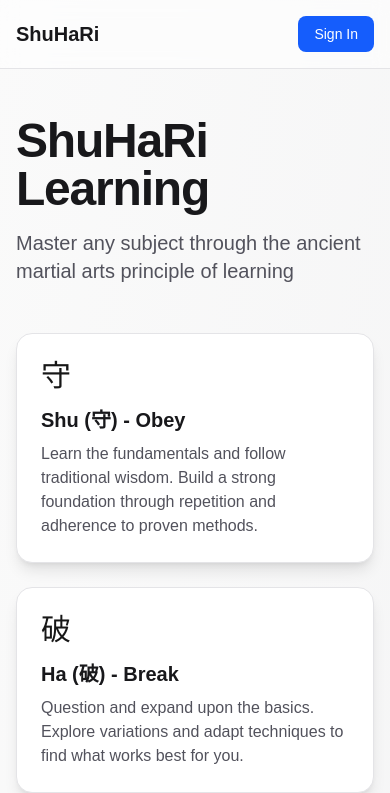
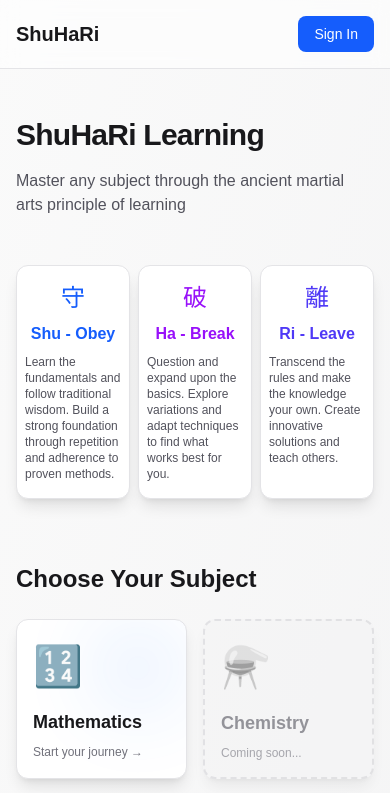
Before and after one commit to softwareByAndi/shuhari_practice, a Next.js app: page / in a window 390 px wide. Shown: the top 793 px of the page. Built offline with nearby package versions, Linux system fonts and the light colour scheme; no server answers.

Commit message:
adjust home page UI for small screens

```diff
--- a/app/layout.tsx
+++ b/app/layout.tsx
@@ -1,6 +1,7 @@
 import type { Metadata, Viewport } from "next";
 import { Geist, Geist_Mono } from "next/font/google";
 import "./globals.css";
+import "./shuhari.css";
 import { AuthProvider } from "@/contexts/AuthContext";
 
 const geistSans = Geist({
--- /dev/null
+++ b/app/page.module.css
@@ -0,0 +1,121 @@
+/* Import Tailwind utilities for CSS Modules */
+@import 'tailwindcss' reference;
+
+/* Layout & Container Styles */
+.pageContainer {
+  @apply min-h-screen bg-gradient-to-br from-zinc-50 to-zinc-100 dark:from-zinc-900 dark:to-black;
+}
+
+.mainContent {
+  @apply mx-auto max-w-7xl px-4 py-12 sm:px-6 lg:px-8;
+}
+
+/* Header Section */
+.headerSection {
+  @apply mb-12;
+}
+
+.pageTitle {
+  @apply text-3xl md:text-4xl lg:text-5xl font-bold tracking-tight text-zinc-900 dark:text-white mb-4;
+}
+
+.pageSubtitle {
+  @apply text-base md:text-lg lg:text-xl text-zinc-600 dark:text-zinc-400 max-w-3xl;
+}
+
+/* ShuHaRi Explanation Section */
+.shuHaRiSection {
+  @apply mb-16 grid gap-2 md:gap-6 grid-cols-3;
+}
+
+.shuHaRiCard {
+  @apply rounded-xl md:rounded-2xl bg-white dark:bg-zinc-800
+         py-4 px-2 md:p-6
+         shadow-lg border border-zinc-200 dark:border-zinc-700;
+}
+
+.shuHaRiSymbol {
+  @apply text-2xl md:text-3xl mb-2 md:mb-3 text-center;
+}
+
+.shuHaRiTitle {
+  @apply md:text-lg lg:text-xl font-semibold mb-2 text-center;
+}
+
+.shuHaRiDescription {
+  @apply text-xs md:text-sm md:text-base text-zinc-600 dark:text-zinc-400;
+}
+
+/* Subjects Section */
+.subjectsSection {
+  @apply mb-16;
+}
+
+.sectionTitle {
+  @apply text-2xl md:text-3xl font-bold mb-6 text-zinc-900 dark:text-white;
+}
+
+.subjectsGrid {
+  @apply grid gap-4 md:gap-6 grid-cols-2 md:grid-cols-3 lg:grid-cols-4;
+}
+
+/* Subject Cards */
+.subjectCard {
+  @apply relative overflow-hidden
+         rounded-xl md:rounded-2xl
+         bg-white dark:bg-zinc-800
+         p-4 md:p-6
+         shadow-lg border border-zinc-200 dark:border-zinc-700
+         transition-all hover:scale-105 hover:shadow-xl;
+}
+
+.subjectCardDisabled {
+  @apply relative overflow-hidden
+         rounded-xl md:rounded-2xl
+         bg-zinc-100 dark:bg-zinc-800/50
+         p-4 md:p-6
+         shadow-lg border-2 border-dashed border-zinc-300 dark:border-zinc-700
+         opacity-60 cursor-not-allowed;
+}
+
+.subjectGlow {
+  @apply absolute top-0 right-0 w-24 h-24
+         opacity-10 rounded-full blur-2xl
+         transition-opacity;
+}
+
+.subjectContent {
+  @apply relative;
+}
+
+.subjectIcon {
+  /* Responsive emoji size */
+  font-size: clamp(2.5rem, 10vw, 3.125rem); /* 40px min, 50px max */
+  @apply mb-3 md:mb-4;
+}
+
+.subjectIconDisabled {
+  font-size: clamp(2.5rem, 10vw, 3.125rem);
+  @apply mb-3 md:mb-4 grayscale;
+}
+
+.subjectName {
+  @apply text-lg md:text-xl font-semibold text-zinc-900 dark:text-white;
+}
+
+.subjectNameDisabled {
+  @apply text-lg md:text-xl font-semibold text-zinc-600 dark:text-zinc-500;
+}
+
+.subjectAction {
+  @apply text-xs md:text-sm text-zinc-500 dark:text-zinc-400 mt-2;
+}
+
+.subjectActionDisabled {
+  @apply text-xs md:text-sm text-zinc-500 dark:text-zinc-600 mt-2;
+}
+
+/* Recent Practice Section */
+.recentSection {
+  /* No specific styles needed, using sectionTitle */
+}
--- a/app/page.tsx
+++ b/app/page.tsx
@@ -1,5 +1,6 @@
 import Header from '@/components/Header';
 import RecentPractice from '@/components/RecentPractice';
+import styles from './page.module.css';
 
 export default function Home() {
   const subjects = [
@@ -12,62 +13,62 @@ export default function Home() {
   ];
 
   return (
-    <div className="min-h-screen bg-gradient-to-br from-zinc-50 to-zinc-100 dark:from-zinc-900 dark:to-black">
+    <div className={styles.pageContainer}>
       <Header />
-      <main className="mx-auto max-w-7xl px-4 py-12 sm:px-6 lg:px-8">
+      <main className={styles.mainContent}>
         {/* Header Section */}
-        <div className="mb-12">
-          <h1 className="text-5xl font-bold tracking-tight text-zinc-900 dark:text-white mb-4">
+        <div className={styles.headerSection}>
+          <h1 className={styles.pageTitle}>
             ShuHaRi Learning
           </h1>
-          <p className="text-xl text-zinc-600 dark:text-zinc-400 max-w-3xl">
+          <p className={styles.pageSubtitle}>
             Master any subject through the ancient martial arts principle of learning
           </p>
         </div>
 
         {/* ShuHaRi Explanation */}
-        <div className="mb-16 grid gap-6 md:grid-cols-3">
-          <div className="rounded-2xl bg-white dark:bg-zinc-800 p-6 shadow-lg border border-zinc-200 dark:border-zinc-700">
-            <div className="text-3xl mb-3">守</div>
-            <h3 className="text-xl font-semibold mb-2 text-zinc-900 dark:text-white">Shu (守) - Obey</h3>
-            <p className="text-zinc-600 dark:text-zinc-400">
+        <div className={styles.shuHaRiSection}>
+          <div className={styles.shuHaRiCard}>
+            <div className={`${styles.shuHaRiSymbol} shu`}>守</div>
+            <h3 className={`${styles.shuHaRiTitle} shu`}>Shu - Obey</h3>
+            <p className={styles.shuHaRiDescription}>
               Learn the fundamentals and follow traditional wisdom. Build a strong foundation through repetition and adherence to proven methods.
             </p>
           </div>
-          <div className="rounded-2xl bg-white dark:bg-zinc-800 p-6 shadow-lg border border-zinc-200 dark:border-zinc-700">
-            <div className="text-3xl mb-3">破</div>
-            <h3 className="text-xl font-semibold mb-2 text-zinc-900 dark:text-white">Ha (破) - Break</h3>
-            <p className="text-zinc-600 dark:text-zinc-400">
+          <div className={styles.shuHaRiCard}>
+            <div className={`${styles.shuHaRiSymbol} ha`}>破</div>
+            <h3 className={`${styles.shuHaRiTitle} ha`}>Ha - Break</h3>
+            <p className={styles.shuHaRiDescription}>
               Question and expand upon the basics. Explore variations and adapt techniques to find what works best for you.
             </p>
           </div>
-          <div className="rounded-2xl bg-white dark:bg-zinc-800 p-6 shadow-lg border border-zinc-200 dark:border-zinc-700">
-            <div className="text-3xl mb-3">離</div>
-            <h3 className="text-xl font-semibold mb-2 text-zinc-900 dark:text-white">Ri (離) - Leave</h3>
-            <p className="text-zinc-600 dark:text-zinc-400">
+          <div className={styles.shuHaRiCard}>
+            <div className={`${styles.shuHaRiSymbol} ri`}>離</div>
+            <h3 className={`${styles.shuHaRiTitle} ri`}>Ri - Leave</h3>
+            <p className={styles.shuHaRiDescription}>
               Transcend the rules and make the knowledge your own. Create innovative solutions and teach others.
             </p>
           </div>
         </div>
 
         {/* Subjects Grid */}
-        <div className="mb-16">
-          <h2 className="text-3xl font-bold mb-6 text-zinc-900 dark:text-white">Choose Your Subject</h2>
-          <div className="grid gap-6 sm:grid-cols-2 lg:grid-cols-3">
+        <div className={styles.subjectsSection}>
+          <h2 className={styles.sectionTitle}>Choose Your Subject</h2>
+          <div className={styles.subjectsGrid}>
             {subjects.map((subject) => (
               subject.enabled ? (
                 <a
                   key={subject.name}
                   href={subject.href}
-                  className="group relative overflow-hidden rounded-2xl bg-white dark:bg-zinc-800 p-6 shadow-lg border border-zinc-200 dark:border-zinc-700 transition-all hover:scale-105 hover:shadow-xl"
+                  className={styles.subjectCard}
                 >
-                  <div className={`absolute top-0 right-0 w-24 h-24 ${subject.color} opacity-10 rounded-full blur-2xl group-hover:opacity-20 transition-opacity`}></div>
-                  <div className="relative">
-                    <div className="text-5xl mb-4">{subject.icon}</div>
-                    <h3 className="text-xl font-semibold text-zinc-900 dark:text-white">
+                  <div className={`${styles.subjectGlow} ${subject.color}`}></div>
+                  <div className={styles.subjectContent}>
+                    <div className={styles.subjectIcon}>{subject.icon}</div>
+                    <h3 className={styles.subjectName}>
                       {subject.name}
                     </h3>
-                    <p className="text-sm text-zinc-500 dark:text-zinc-400 mt-2">
+                    <p className={styles.subjectAction}>
                       Start your journey →
                     </p>
                   </div>
@@ -75,14 +76,14 @@ export default function Home() {
               ) : (
                 <div
                   key={subject.name}
-                  className="relative overflow-hidden rounded-2xl bg-zinc-100 dark:bg-zinc-800/50 p-6 shadow-lg border-2 border-dashed border-zinc-300 dark:border-zinc-700 opacity-60 cursor-not-allowed"
+                  className={styles.subjectCardDisabled}
                 >
-                  <div className="relative">
-                    <div className="text-5xl mb-4 grayscale">{subject.icon}</div>
-                    <h3 className="text-xl font-semibold text-zinc-600 dark:text-zinc-500">
+                  <div className={styles.subjectContent}>
+                    <div className={styles.subjectIconDisabled}>{subject.icon}</div>
+                    <h3 className={styles.subjectNameDisabled}>
                       {subject.name}
                     </h3>
-                    <p className="text-sm text-zinc-500 dark:text-zinc-600 mt-2">
+                    <p className={styles.subjectActionDisabled}>
                       Coming soon...
                     </p>
                   </div>
@@ -93,8 +94,8 @@ export default function Home() {
         </div>
 
         {/* Recent Activities */}
-        <div>
-          <h2 className="text-3xl font-bold mb-6 text-zinc-900 dark:text-white">Recent Practice</h2>
+        <div className={styles.recentSection}>
+          <h2 className={styles.sectionTitle}>Recent Practice</h2>
           <RecentPractice />
         </div>
       </main>
--- /dev/null
+++ b/app/shuhari.css
@@ -0,0 +1,12 @@
+@import 'tailwindcss' reference;
+
+/* Layout & Container Styles */
+.shu {
+  @apply text-blue-600 dark:text-blue-400;
+}
+.ha {
+  @apply text-purple-600 dark:text-purple-400;
+}
+.ri {
+  @apply text-indigo-600 dark:text-indigo-400;
+}
--- a/components/RecentPractice.tsx
+++ b/components/RecentPractice.tsx
@@ -140,7 +140,7 @@ export default function RecentPractice() {
 
         // Extract equation type and digits from module name
         // Module format: equations-{type}-{digits}d (e.g., "equations-subtraction-1d")
-        const moduleMatch = module.module.match(/^equations-([^-]+)-(\d+)d$/);
+        const moduleMatch = module.module.match(/^equations-(.+)-(\d+)d$/);
         const equationType = moduleMatch ? moduleMatch[1] : module.module;
         const digits = moduleMatch ? moduleMatch[2] : '1';
 
@@ -167,7 +167,7 @@ export default function RecentPractice() {
             href={practiceUrl}
             className="block rounded-xl bg-white dark:bg-zinc-800 p-6 shadow-md border border-zinc-200 dark:border-zinc-700 hover:shadow-lg hover:scale-[1.01] transition-all"
           >
-            <div className="flex items-start justify-between mb-3">
+            <div className="flex items-start justify-between mb-1">
               <div className="flex-1">
                 <div className="flex items-center gap-2 mb-1">
                   <h3 className="font-semibold text-zinc-900 dark:text-white text-lg">
@@ -195,7 +195,7 @@ export default function RecentPractice() {
               </div>
             </div>
             {/* Progress bar */}
-            <div className="mt-4">
+            <div>
               <div className="h-2 bg-zinc-200 dark:bg-zinc-700 rounded-full overflow-hidden">
                 <div
                   className="h-full bg-blue-500 dark:bg-blue-400 rounded-full transition-all duration-300"
```
Also changed, not shown: app/practice/math/page.tsx (+6 -6 lines).
